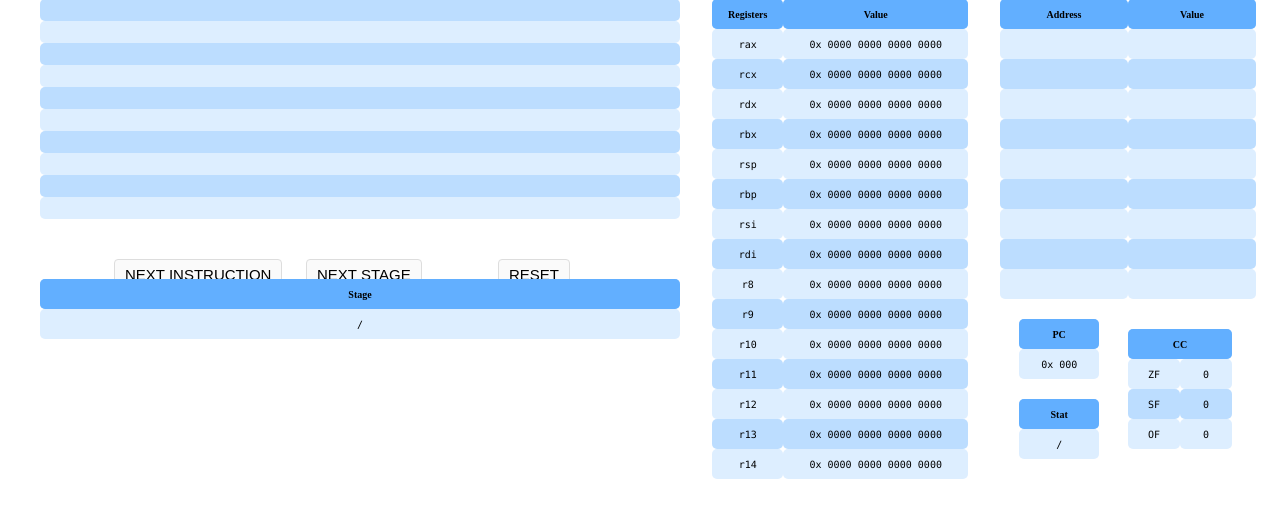
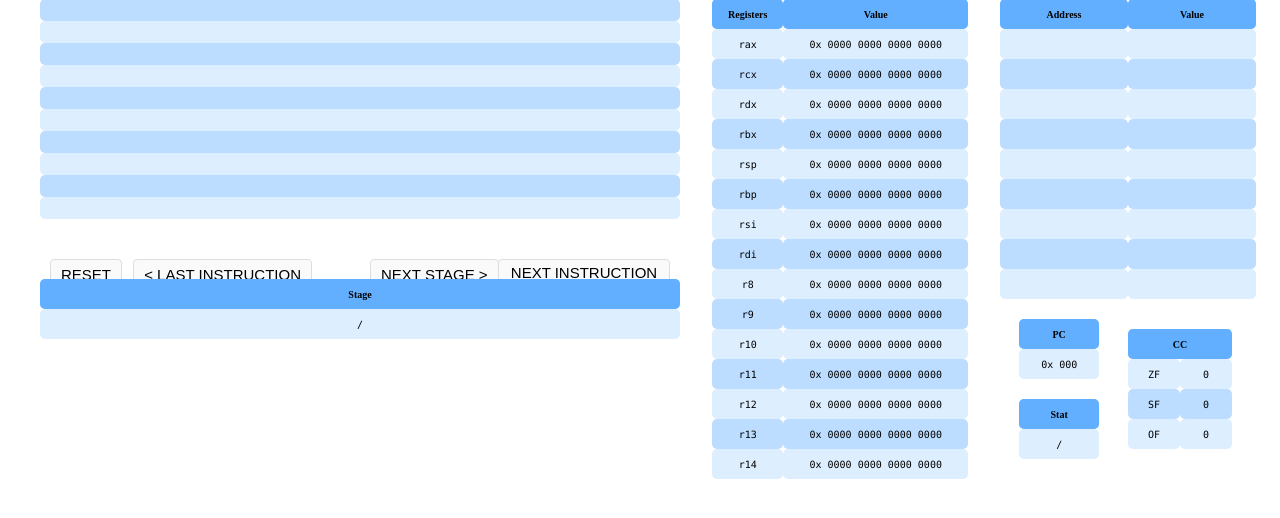
Before and after one commit to weenming/Y-86_simulator, a Flask app: page / in a window 1280 px wide. Shown: the part 101-619 px from the top of the page. Run offline with Flask 2, Linux system fonts and the light colour scheme; lists and menus that the app fills with data are empty; some libraries are stand-ins or nearby versions.

Commit message:
add button, but does not update vals

```diff
--- a/setup.py
+++ b/setup.py
@@ -80,6 +80,15 @@
     # 直接用jsonify会按照键值排序后输出
     return Response(json.dumps(dic), mimetype='application/json')
 
+@app.route('/last_step/')
+def last_step():
+    global cpu
+    success, dic, err_msg, reg_file = sim.last_cycle(cpu)
+    dic.update({'TEMP': reg_file})
+    dic['ERR'] = err_msg
+    dic['rsp_min'] = str(cpu.memory.rsp_min)
+    dic['success'] = success
+    return Response(json.dumps(dic), mimetype='application/json')
 
 
 if __name__ == '__main__':
--- a/static/index.css
+++ b/static/index.css
@@ -3,25 +3,32 @@
     width: 100%;
     position: absolute;
 }
-#head, #input, #button_div {
+
+#head,
+#input,
+#button_div {
     text-align: center;
     align-content: center;
     height: 60px;
 }
+
 #head {
     position: absolute;
     text-align: right;
     left: 20%;
     top: 20px;
 }
+
 #title {
     display: inline;
 }
+
 #input {
     position: absolute;
     left: 60%;
     top: 35px;
 }
+
 #file_fake {
     text-align: center;
     position: relative;
@@ -34,6 +41,7 @@
     cursor: pointer;
     display: inline;
 }
+
 #file {
     position: absolute;
     left: 0;
@@ -49,27 +57,34 @@
 
 
 table {
-    border-collapse:collapse;
+    border-collapse: collapse;
     text-align: center;
 }
-table, th, td{
+
+table,
+th,
+td {
     height: 28px;
     min-width: 50px;
     font-size: 10px;
     border-radius: 5px;
 }
+
 td {
     font-family: 'consolas';
 }
+
 th {
-    background-color: rgb(98,175,255);
+    background-color: rgb(98, 175, 255);
     padding-bottom: 1px;
 }
+
 table tr:nth-child(even) {
-    background-color: rgb(221,238,255);
+    background-color: rgb(221, 238, 255);
 }
+
 table tr:nth-child(odd) {
-    background-color: rgb(188,221,255);
+    background-color: rgb(188, 221, 255);
 }
 
 
@@ -80,7 +95,10 @@
     top: 100px;
     width: 100%;
 }
-#left, #middle, #right {
+
+#left,
+#middle,
+#right {
     position: absolute;
 }
 
@@ -90,32 +108,38 @@
     width: 50%;
     left: 2.5%;
 }
+
 #code_div {
     font-family: 'consolas';
     overflow: scroll;
     width: 100%;
     max-height: 400px;
 }
-#code_div th, #code_div td{
+
+#code_div th,
+#code_div td {
     border: 0;
     height: 20px;
     min-width: 15px;
     font-size: 8px;
     padding-left: 5px;
 }
+
 #code_div table {
     text-align: justify;
     /* border: 1.5px solid black; */
     width: 100%;
     max-height: 250px;
 }
+
 #button_div {
     position: relative;
     width: 100%;
     left: 0;
     top: 0;
 }
-#button_div button{
+
+#button_div button {
     text-align: center;
     height: 30px;
     margin: 10px;
@@ -126,25 +150,37 @@
     font-size: 15px;
     cursor: pointer;
 }
+
 #one_instr {
-    position: absolute;
-    left: 10%;
-}
-#one_stage {
-    position: absolute;
-    left: 40%;
-}
-#reset {
     position: absolute;
     left: 70%;
 }
+
+#one_stage {
+    position: absolute;
+    left: 50%;
+}
+
+#reset {
+    position: absolute;
+    left: 0%;
+}
+
+#prev_cycle {
+    position: absolute;
+    left: 13%;
+}
+
+
 #stage_div {
     width: 100%;
     position: relative;
 }
-#stage_div table{
+
+#stage_div table {
     width: 100%;
 }
+
 /*
 #instr_mem, #reg_file, #ALU, #data_mem, #CC, #pc_inc, #PC{
     text-align: center;
@@ -201,9 +237,11 @@
     width: 20%;
     left: 55%;
 }
+
 #reg_div {
     width: 100%;
 }
+
 #reg_div table {
     width: 100%;
     height: 100%;
@@ -217,38 +255,51 @@
     width: 20%;
     left: 77.5%;
 }
+
 #mem_div {
     overflow: scroll;
     width: 100%;
     max-height: 350px;
 }
+
 #mem_div table {
     width: 100%;
     height: 100%;
     max-height: 100%;
 }
-#mem_div th{
+
+#mem_div th {
     position: sticky;
     top: 0;
 }
+
 #small {
     position: relative;
     top: 20px;
     width: 100%;
 }
-#pc_div, #stat_div, #cc_div {
+
+#pc_div,
+#stat_div,
+#cc_div {
     position: absolute;
 }
+
 #cc_div {
     left: 50%;
     top: 10px
 }
-#pc_div, #stat_div {
+
+#pc_div,
+#stat_div {
     left: 7.5%;
 }
+
 #stat_div {
     top: 80px;
 }
-#pc_div table, #stat_div table{
+
+#pc_div table,
+#stat_div table {
     min-width: 80px;
 }
--- a/static/index.js
+++ b/static/index.js
@@ -56,6 +56,7 @@
                     url: 'signal/',
                     data: { 'signal': signal },
                     success: function (res) {
+                        // BUG: after refreshing page, stage should be zero
                         stage++;
                         if (stage >= 6) stage -= 6;
                         update(res);
@@ -70,12 +71,25 @@
     }
 }
 
+function prev() {
+    $.ajax({
+        url: 'last_step/',
+        success: function (res) {
+            if (res.success) {
+                stage = 0;
+                update(res);
+            } else {
+                alert("Last step failed: history record stack is empty")
+            }
+        }
+    })
+}
 
 // 重置
 function reset() {
     $.ajax({
         url: 'signal/',
-        data: { 'signal': 'reset' },    // signal='instr'：运行一个指令；signal='stage'：运行一个阶段，传参给后端
+        data: { 'signal': 'reset' },
         success: function (res) {
             init();
             $("#code").html(content(code_dict, 0));
@@ -101,7 +115,7 @@
     mem_frame_set(res);
     $(".changed").css("background-color", "rgb(143,255,203)");
 
-    if (res.ERR != ''){
+    if (res.ERR != '') {
         alert(res.ERR);
     }
     run_flag = res.STAT;
@@ -125,7 +139,7 @@
         case 1: {
             // register table
             str = "<tr> <th>Registers</th> <th>Value</th> </tr>";
-            for (let i in res.REG){
+            for (let i in res.REG) {
                 if (last_res.REG[i] != res.REG[i])
                     str += "<tr class='changed'> <td>" + i + "</td> <td>" + full_str(res.REG[i]) + "</td> </tr>";
                 else
@@ -145,7 +159,7 @@
         case 3: {
             // CC table
             str = "<tr> <th colspan='2'>CC</th> </tr>";
-            for (let i in res.CC){
+            for (let i in res.CC) {
                 if (last_res.CC[i] != res.CC[i])
                     str += "<tr class='changed'> <td>" + i + "</td> <td>" + res.CC[i] + "</td> </tr>";
                 else
@@ -170,7 +184,7 @@
             let rows = mem_arr.length;
 
             // memory输出，地址从大到小，给memory table每行添加id: e.g. mem_16
-            for (let i = rows - 1; i >= 0; i --){
+            for (let i = rows - 1; i >= 0; i--) {
                 let addr_int = Number(mem_arr[i][0])
                 let addr_hex = '0x' + addr_int.toString(16);
                 let val = mem_arr[i][1];
@@ -286,8 +300,8 @@
 
 
 // 给memory代码段添加 code_mem 类
-function mem_code_set(res){
-    if (res.rsp_min != 0){
+function mem_code_set(res) {
+    if (res.rsp_min != 0) {
         for (let i in res.MEM) {
             if (i < Number(res.rsp_min))
                 $("#mem_" + i).addClass("code_mem")
@@ -297,7 +311,8 @@
 }
 
 // 给memory栈帧添加 frame_mem 类
-function mem_frame_set(res){
+function mem_frame_set(res) {
+    console.log(res.REG.rsp, rsp_init)
     if (rsp_init == 0 && res.REG.rsp != 0)
         rsp_init = res.REG.rsp;
     if (res.REG.rsp < rsp_init) {
--- a/templates/index.html
+++ b/templates/index.html
@@ -1,5 +1,6 @@
 <!DOCTYPE html>
 <html lang="en">
+
 <head>
     <meta charset="UTF-8">
     <meta http-equiv="X-UA-Compatible" content="IE=edge">
@@ -11,13 +12,14 @@
     <link rel="stylesheet" type="text/css" href="../static/index.css" />
     <title>Y86 SEQ Simulator</title>
 </head>
+
 <body onload="init()">
     <div id="top_div">
         <div id="head">
             <h1 id="title">Y86 SEQ Simulator</h1>
         </div>
         <!-- 文件输入 -->
-        <div id="input" >
+        <div id="input">
             <div id="file_fake">
                 <input type="file" id="file" onchange="upload()">UPLOAD
             </div>
@@ -35,9 +37,11 @@
 
             <!-- 按钮交互 -->
             <div id="button_div">
-                <button id="one_instr" onclick="next('instr');">NEXT INSTRUCTION</button>
-                <button id="one_stage" onclick="next('stage');">NEXT STAGE</button>
                 <button id="reset" onclick="reset()">RESET</button>
+                <button id="one_instr" onclick="next('instr');">NEXT INSTRUCTION >></button>
+                <button id="one_stage" onclick="next('stage');">NEXT STAGE ></button>
+                <button id="prev_cycle" onclick="prev();">
+                    < LAST INSTRUCTION</button>
             </div>
 
             <!-- 阶段 -->
@@ -103,4 +107,5 @@
 
 
 </body>
+
 </html>
```
Also changed, not shown: backend/simulator.py (+8 -3 lines), tmp_test.py (deleted, +0 -17 lines), README.md, 7 other files.
